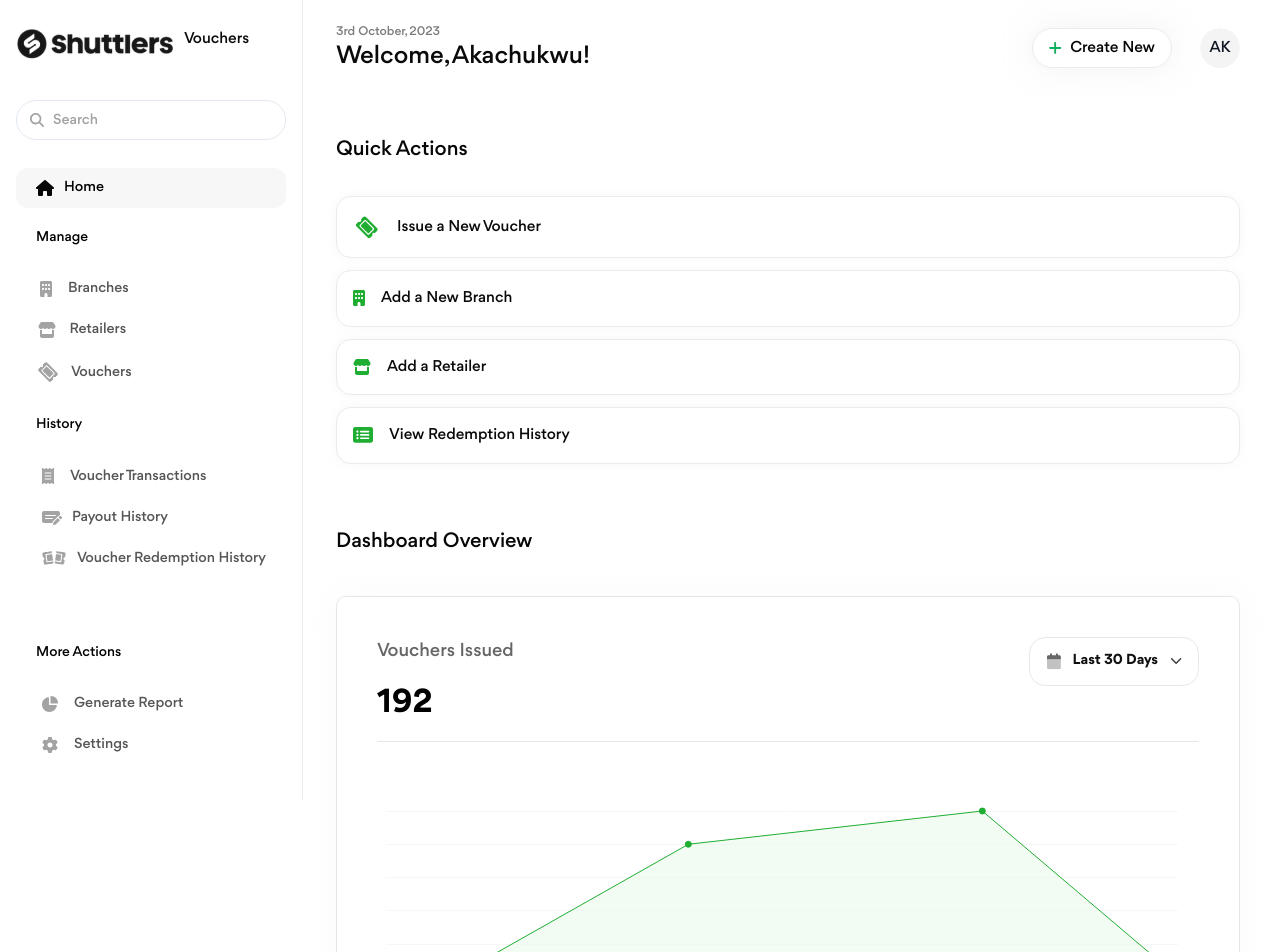
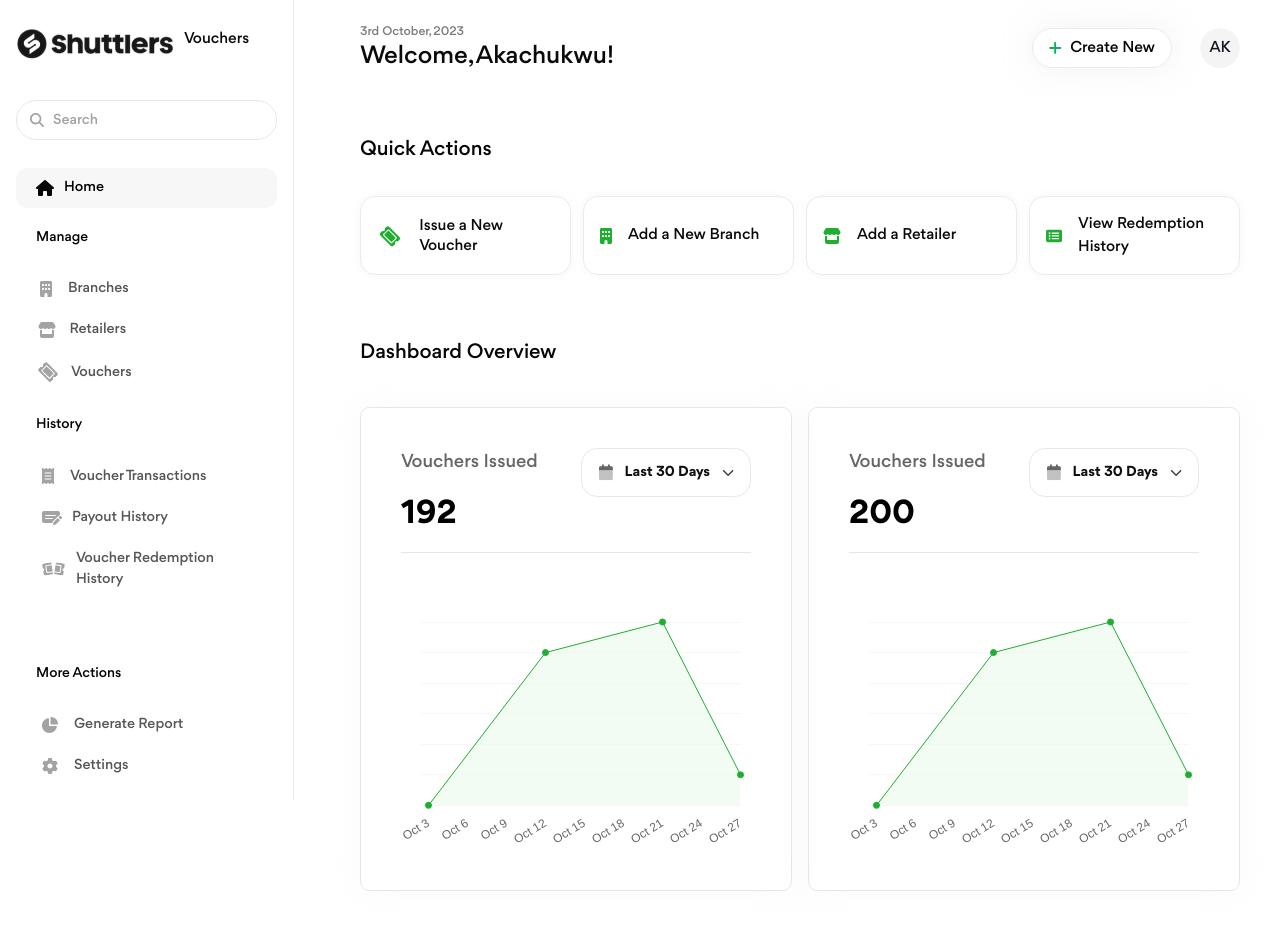
Before and after one commit to OGEmanuel/shuttlers-quick-assessment, a Next.js app: page / in a window 1280 px wide. Shown: the top 952 px of the page. Built offline with nearby package versions, Linux system fonts and the light colour scheme.

Commit message:
Push to build

```diff
--- /dev/null
+++ b/app/components/chart.tsx
@@ -0,0 +1,96 @@
+import CalendarIcon from "../icons/calendar-icon";
+import CaretDown from "../icons/caret-down";
+import { Line } from "react-chartjs-2";
+import {
+  Chart as ChartJS,
+  LineElement,
+  CategoryScale,
+  LinearScale,
+  PointElement,
+  Filler,
+} from "chart.js";
+
+ChartJS.register(LineElement, CategoryScale, LinearScale, PointElement, Filler);
+
+type chartPropsType = {
+  vouchers: number;
+};
+
+const Chart = (props: chartPropsType) => {
+  const data = {
+    labels: [
+      "Oct 3",
+      "Oct 6",
+      "Oct 9",
+      "Oct 12",
+      "Oct 15",
+      "Oct 18",
+      "Oct 21",
+      "Oct 24",
+      "Oct 27",
+    ],
+    datasets: [
+      {
+        label: "Data",
+        data: [0, null, null, 2.5, null, null, 3, null, 0.5],
+        backgroundColor: "rgb(229, 250, 232, 0.5)",
+        borderColor: "#1FAD32",
+        pointBorderColor: "#1FAD32",
+        pointBackgroundColor: "#1FAD32",
+        borderWidth: 1,
+        fill: true,
+        spanGaps: true,
+      },
+    ],
+  };
+
+  const options = {
+    maintainAspectRatio: false,
+    scales: {
+      x: {
+        grid: {
+          display: false,
+        },
+        border: {
+          display: false,
+        },
+      },
+      y: {
+        border: {
+          display: false,
+        },
+        ticks: {
+          display: false,
+          stepSize: 0.5,
+        },
+        grid: {
+          color: "#F7F7F7",
+        },
+      },
+    },
+  };
+
+  const { vouchers } = props;
+  return (
+    <div className="md:p-10 p-5 border-[#E6E6E6] border-[1.215px] rounded-[9.717px] shadow-[0px_0px_29.15122px_0px_rgba(235,235,235,0.25)] w-full">
+      <div className="flex justify-between items-start border-b-[#E6E6E6] border-b-[1.215px] pb-6 mb-16">
+        <div className="flex flex-col gap-3 md:gap-6">
+          <p className="md:text-lg text-base text-[#666666] font-medium">
+            Vouchers Issued
+          </p>
+          <p className="font-bold text-lg md:text-[2rem]">{vouchers}</p>
+        </div>
+        <div className="flex items-center md:gap-3 gap-2 md:px-4 px-2 py-[0.85rem] border-[1.767px] border-[#E8E8E8] rounded-[16.154px] cursor-pointer hover:bg-[#F4F4F4]">
+          <CalendarIcon />
+          <p className="text-[#101010] font-bold text-sm">Last 30 Days</p>
+          <CaretDown />
+        </div>
+      </div>
+      <div className="h-[233px]">
+        <Line data={data} options={options}></Line>
+      </div>
+    </div>
+  );
+};
+
+export default Chart;
--- /dev/null
+++ b/app/components/features.tsx
@@ -0,0 +1,16 @@
+type childrenProps = {
+  children: React.ReactNode;
+};
+
+const Features = (props: childrenProps) => {
+  const { children } = props;
+  return (
+    <div className="flex items-center w-full gap-4 border border-[#EBEBEB] py-4 px-4 shadow-[0px_0px_8px_0px_rgba(224,224,224,0.25)] rounded-[15px]">
+      {children}
+      {/* <IssueIcon />
+      <p className="md:text-[0.94rem] text-sm">Issue a New Voucher</p> */}
+    </div>
+  );
+};
+
+export default Features;
--- /dev/null
+++ b/app/data-types.ts
@@ -0,0 +1,4 @@
+export type dataPropsType = {
+  open: boolean;
+  setOpen?: () => void;
+};
--- a/app/main-content.tsx
+++ b/app/main-content.tsx
@@ -18,67 +18,28 @@ import {
   PointElement,
   Filler,
 } from "chart.js";
+import { MenuIcon } from "lucide-react";
+import { dataPropsType } from "./data-types";
+import Features from "./components/features";
+import Chart from "./components/chart";
 
 ChartJS.register(LineElement, CategoryScale, LinearScale, PointElement, Filler);
 
-const MainContent = () => {
-  const data = {
-    labels: [
-      "Oct 3",
-      "Oct 6",
-      "Oct 9",
-      "Oct 12",
-      "Oct 15",
-      "Oct 18",
-      "Oct 21",
-      "Oct 24",
-      "Oct 27",
-    ],
-    datasets: [
-      {
-        label: "Data",
-        data: [0, null, null, 2.5, null, null, 3, null, 0.5],
-        backgroundColor: "rgb(229, 250, 232, 0.5)",
-        borderColor: "#1FAD32",
-        pointBorderColor: "#1FAD32",
-        pointBackgroundColor: "#1FAD32",
-        borderWidth: 1,
-        fill: true,
-        spanGaps: true,
-      },
-    ],
-  };
+const MainContent = (props: dataPropsType) => {
+  const { open, setOpen } = props;
 
-  const options = {
-    maintainAspectRatio: false,
-    scales: {
-      x: {
-        grid: {
-          display: false,
-        },
-        border: {
-          display: false,
-        },
-      },
-      y: {
-        border: {
-          display: false,
-        },
-        ticks: {
-          display: false,
-          stepSize: 0.5,
-        },
-        grid: {
-          color: "#F7F7F7",
-        },
-      },
-    },
+  const handleClick = () => {
+    if (setOpen) {
+      setOpen();
+    }
+    console.log(open);
   };
 
   return (
-    <section className="md:px-10 px-5 w-full col-start-2 overflow-x-hidden max-w-[40rem] mx-auto md:max-w-none lg:max-w-[60rem] xl:max-w-none">
-      <div className="flex justify-between items-center py-6">
-        <div className="md:block flex flex-col">
+    <section className="md:px-10 px-5 w-full col-start-2 overflow-x-hidden max-w-[40rem] mx-auto lg:max-w-[60rem] xl:max-w-none">
+      <div className="flex justify-between items-start xl:items-center py-6">
+        <div className="md:block xl:gap-0 gap-2.5 flex flex-col">
+          <MenuIcon className="md:hidden" onClick={handleClick} />
           <p className="text-[#7B7B7B] text-xs">3rd October, 2023</p>
           <h1 className="md:text-2xl text-lg text-[#0A0A0A]">
             Welcome, Akachukwu!
@@ -102,23 +63,23 @@ const MainContent = () => {
           Quick Actions
         </p>
 
-        <div className="flex gap-3 w-full text-[#0A0A0A] flex-wrap">
-          <div className="flex items-center w-full gap-4 border border-[#EBEBEB] py-4 px-4 shadow-[0px_0px_8px_0px_rgba(224,224,224,0.25)] rounded-[15px]">
+        <div className="flex gap-3 w-full text-[#0A0A0A] flex-wrap lg:flex-nowrap">
+          <Features>
             <IssueIcon />
             <p className="md:text-[0.94rem] text-sm">Issue a New Voucher</p>
-          </div>
-          <div className="flex items-center w-full md:gap-4 gap-5 border border-[#EBEBEB] py-4 px-[1.65rem] md:px-4 shadow-[0px_0px_8px_0px_rgba(224,224,224,0.25)] rounded-[15px]">
+          </Features>
+          <Features>
             <BranchIcon />
             <p className="text-[0.94rem]">Add a New Branch</p>
-          </div>
-          <div className="flex items-center w-full gap-4 border border-[#EBEBEB] py-4 px-[1.6rem] md:px-4 shadow-[0px_0px_8px_0px_rgba(224,224,224,0.25)] rounded-[15px]">
+          </Features>
+          <Features>
             <RetailerIcon />
             <p className="text-[0.94rem]">Add a Retailer</p>
-          </div>
-          <div className="flex items-center w-full gap-4 border border-[#EBEBEB] py-4 md:px-4 px-[1.65rem] shadow-[0px_0px_8px_0px_rgba(224,224,224,0.25)] rounded-[15px]">
+          </Features>
+          <Features>
             <ViewRedempIcon />
             <p className="text-[0.94rem]">View Redemption History</p>
-          </div>
+          </Features>
         </div>
       </div>
 
@@ -127,8 +88,11 @@ const MainContent = () => {
           Dashboard Overview
         </p>
 
-        <div className="flex flex-wrap gap-4 w-full">
-          <div className="md:p-10 p-5 border-[#E6E6E6] border-[1.215px] rounded-[9.717px] shadow-[0px_0px_29.15122px_0px_rgba(235,235,235,0.25)] w-full">
+        <div className="flex flex-wrap xl:flex-nowrap gap-4 w-full">
+          <Chart vouchers={192} />
+          <Chart vouchers={200} />
+
+          {/* <div className="md:p-10 p-5 border-[#E6E6E6] border-[1.215px] rounded-[9.717px] shadow-[0px_0px_29.15122px_0px_rgba(235,235,235,0.25)] w-full">
             <div className="flex justify-between items-start border-b-[#E6E6E6] border-b-[1.215px] pb-6 mb-16">
               <div className="flex flex-col gap-3 md:gap-6">
                 <p className="md:text-lg text-base text-[#666666] font-medium">
@@ -145,9 +109,9 @@ const MainContent = () => {
             <div className="h-[233px]">
               <Line data={data} options={options}></Line>
             </div>
-          </div>
+          </div> */}
 
-          <div className="md:p-10 p-5 border-[#E6E6E6] border-[1.215px] rounded-[9.717px] shadow-[0px_0px_29.15122px_0px_rgba(235,235,235,0.25)] w-full">
+          {/* <div className="md:p-10 p-5 border-[#E6E6E6] border-[1.215px] rounded-[9.717px] shadow-[0px_0px_29.15122px_0px_rgba(235,235,235,0.25)] w-full">
             <div className="flex justify-between items-start border-b-[#E6E6E6] border-b-[1.215px] pb-6 mb-16">
               <div className="flex flex-col gap-3 md:gap-6">
                 <p className="md:text-lg text-base text-[#666666] font-medium">
@@ -164,7 +128,7 @@ const MainContent = () => {
             <div className="h-[233px]">
               <Line data={data} options={options}></Line>
             </div>
-          </div>
+          </div> */}
         </div>
       </div>
     </section>
--- /dev/null
+++ b/app/modal.tsx
@@ -0,0 +1,17 @@
+import { dataPropsType } from "./data-types";
+import Sidebar from "./sidebar";
+
+export const Modal = (props: dataPropsType) => {
+  const { open, setOpen } = props;
+
+  return (
+    <div
+      className="fixed top-0 left-0 w-full h-full z-20 bg-backdrop backdrop-blur-[1px]"
+      onClick={setOpen}
+    >
+      <div className="z-50">
+        <Sidebar open={open} setOpen={setOpen} />
+      </div>
+    </div>
+  );
+};
--- a/app/page.tsx
+++ b/app/page.tsx
@@ -1,11 +1,22 @@
+"use client";
+
 import Sidebar from "./sidebar";
 import MainContent from "./main-content";
+import { useState } from "react";
+import { Modal } from "./modal";
 
 export default function Home() {
+  const [open, setOpen] = useState<boolean>(false);
+
+  const toggleOpen = () => {
+    setOpen((prevOpen) => !prevOpen);
+  };
+
   return (
-    <section className="max-w-[1728px] xl:grid grid-cols-[20%,_1fr] gap-10">
-      <Sidebar />
-      <MainContent />
+    <section className="max-w-[1728px] md:grid grid-cols-[20%,_1fr] gap-16">
+      <Sidebar open={open} setOpen={toggleOpen} />
+      <MainContent open={open} setOpen={toggleOpen} />
+      {open && <Modal open={open} setOpen={toggleOpen} />}
     </section>
   );
 }
--- a/app/sidebar.tsx
+++ b/app/sidebar.tsx
@@ -11,10 +11,16 @@ import PayoutIcon from "./icons/payout-icon";
 import RedempIcon from "./icons/redemp-icon";
 import ReportIcon from "./icons/report-icon";
 import SettingIcon from "./icons/setting-icon";
+import { dataPropsType } from "./data-types";
 
-const Sidebar = () => {
+const Sidebar = (props: dataPropsType) => {
+  const { open } = props;
   return (
-    <nav className="px-4 py-7 border-r border-[#EBEBEB] hidden xl:block h-screen scroll fixed overflow-auto">
+    <nav
+      className={`px-4 py-7 border-r md:w-[25%] xl:w-[23%] border-[#EBEBEB] md:block ${
+        open ? "block bg-white" : "hidden"
+      } h-screen scroll fixed overflow-auto`}
+    >
       <div className="flex gap-2 mb-10">
         <Image src={logo} priority alt="logo" />
         <p className="text-[0.94rem] font-medium text-[#0A0A0A]">Vouchers</p>
```
